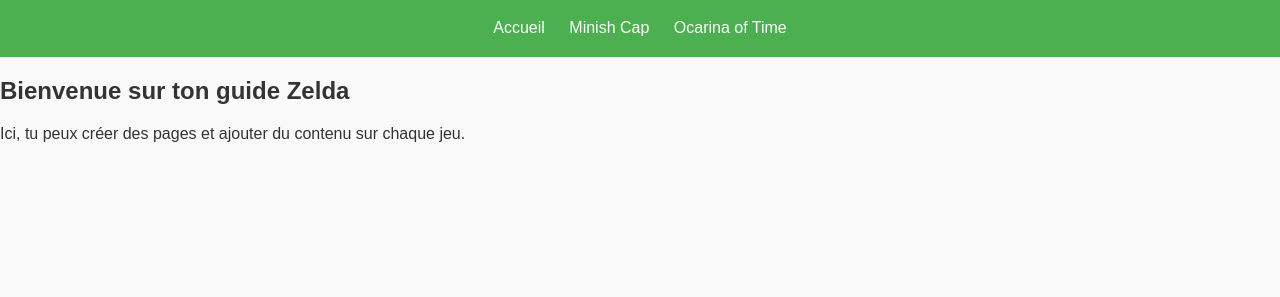
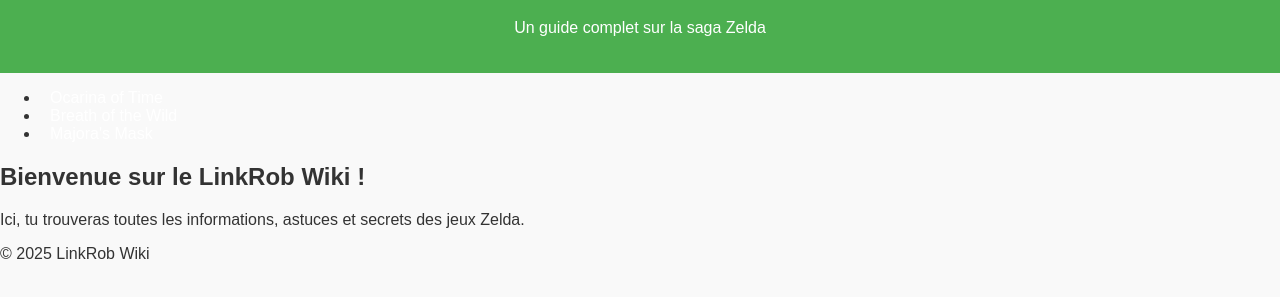
Before and after one commit to LinkRob/LinkRob-Wiki, a plain HTML site: page index.html in a window 1280 px wide. Shown: the part 81-378 px from the top of the page. Drawn offline with Linux system fonts and the light colour scheme.

Commit message:
Update index.html with new title and navigation
Updated the title and added a navigation section with links to Zelda games. Enhanced the main content and added a footer.

```diff
--- a/index.html
+++ b/index.html
@@ -2,23 +2,32 @@
 <html lang="fr">
 <head>
   <meta charset="UTF-8">
-  <title>LinkRob Wiki</title>
+  <title>LinkRob Wiki - Zelda</title>
   <link rel="stylesheet" href="style.css">
 </head>
 <body>
   <header>
     <h1>LinkRob Wiki</h1>
-    <nav>
-      <a href="index.html">Accueil</a>
-      <a href="minish-cap.html">Minish Cap</a>
-      <a href="ocarina.html">Ocarina of Time</a>
-    </nav>
+    <p>Un guide complet sur la saga Zelda</p>
   </header>
 
+  <nav>
+    <ul>
+      <li><a href="ocarina.html">Ocarina of Time</a></li>
+      <li><a href="botw.html">Breath of the Wild</a></li>
+      <li><a href="majora.html">Majora's Mask</a></li>
+      <!-- Ajoute d'autres jeux ici -->
+    </ul>
+  </nav>
+
   <main>
-    <h2>Bienvenue sur ton guide Zelda</h2>
-    <p>Ici, tu peux créer des pages et ajouter du contenu sur chaque jeu.</p>
+    <h2>Bienvenue sur le LinkRob Wiki !</h2>
+    <p>Ici, tu trouveras toutes les informations, astuces et secrets des jeux Zelda.</p>
   </main>
+
+  <footer>
+    <p>© 2025 LinkRob Wiki</p>
+  </footer>
 
   <script src="script.js"></script>
 </body>
```
